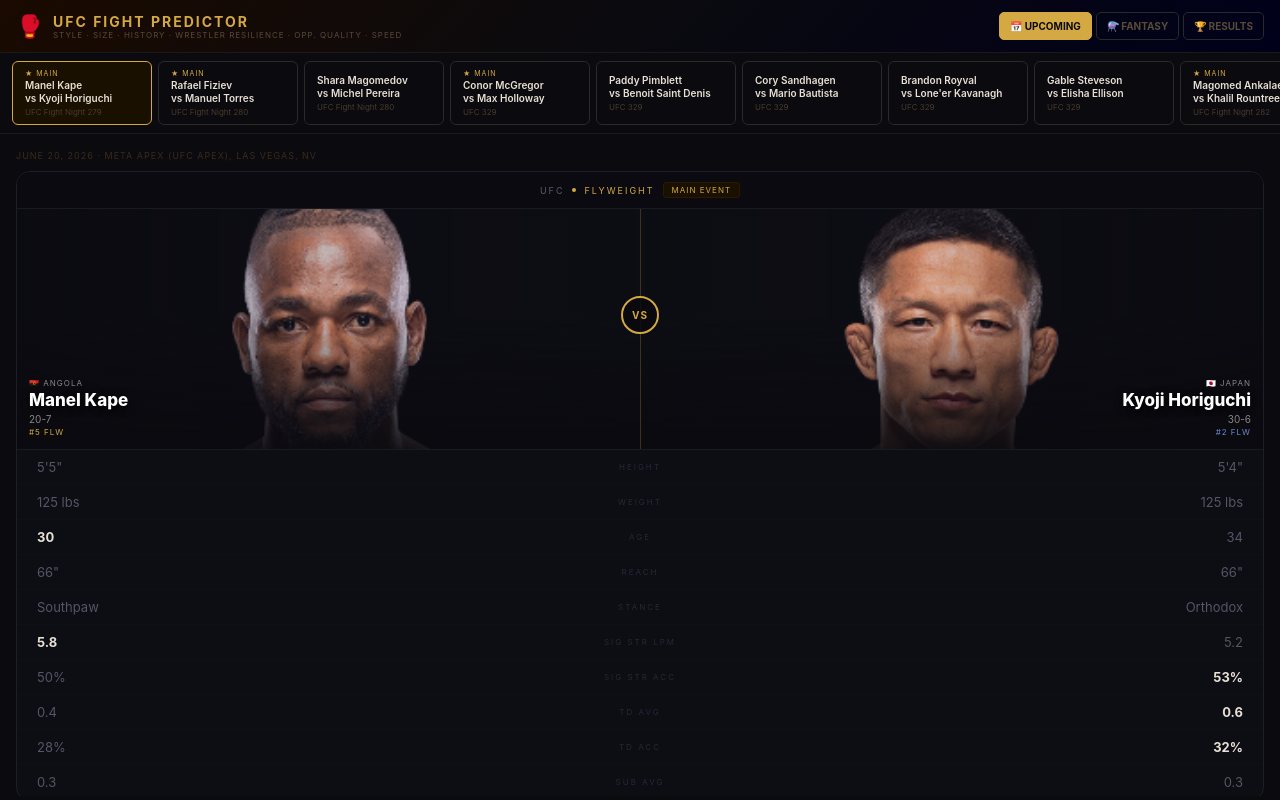
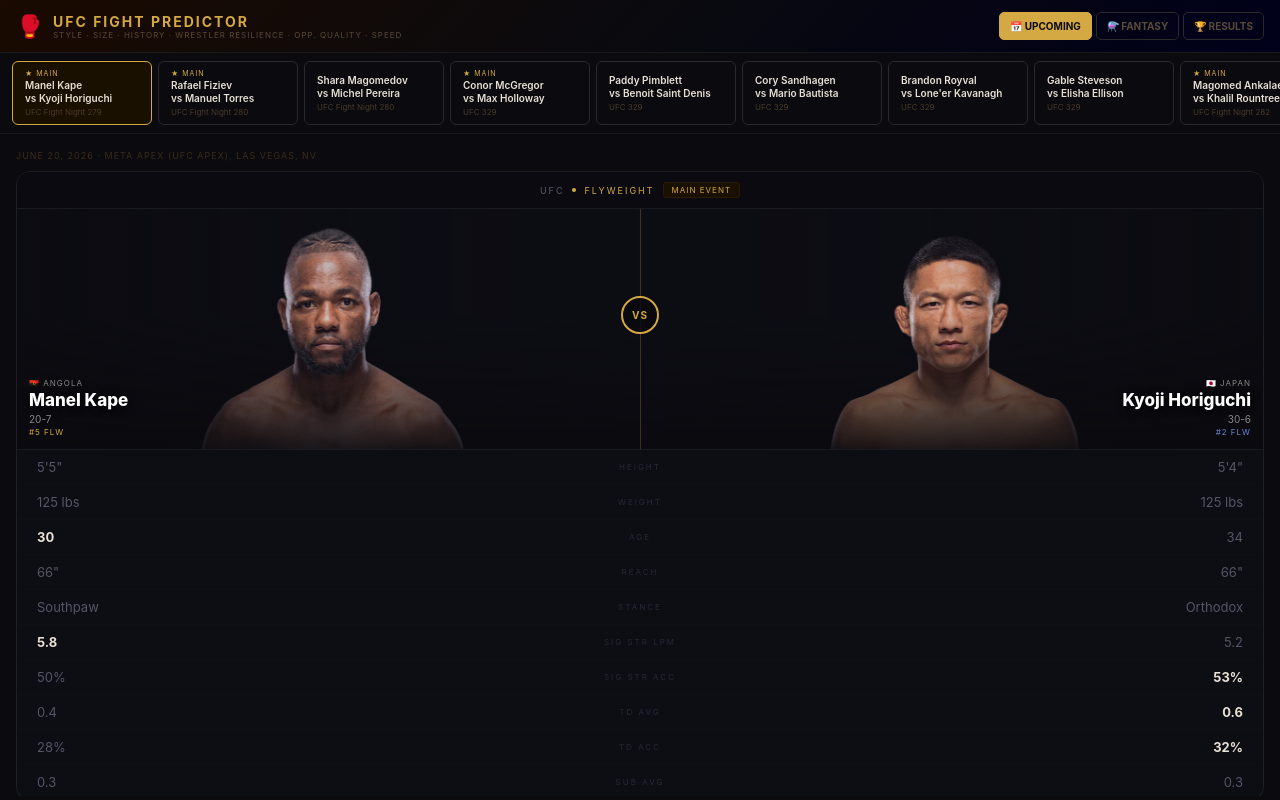
Before and after one commit to paifuu/ufc-fight-predictor, a React (Vite) app: page / in a window 1280 px wide. Built offline with nearby package versions, Linux system fonts and the light colour scheme.

Commit message:
Revert to contain+top center (good desktop, mobile misaligned at bottom)

```diff
--- a/src/App.jsx
+++ b/src/App.jsx
@@ -280,7 +280,7 @@ const FIGHTER_DB = {
     pastMatchups:{},
   },
   "Lone'er Kavanagh": {
-    name:"Lone'er Kavanagh",record:"10-1",rank:"#7 FLW",country:"🏴󠁧󠁢󠁥󠁮󠁧󠁿",age:27,
+    name:"Lone'er Kavanagh",record:"10-1",rank:"#7 FLW",country:"🇩🇰",age:27,
     weightClass:"Flyweight",naturalWeight:125,reach:67,style:"Striker",
     tendencies:["explosive hands","power punching","pressures opponents","upset specialist"],
     strengths:["power (for FLW)","chin","aggression","surprised Moreno"],
@@ -605,7 +605,7 @@ const FIGHTER_EXTRAS = {
   "Gable Steveson":        { height:'5\'10"', stance:"Orthodox",  nationality:"USA" },
   "Elisha Ellison":        { height:'6\'3"',  stance:"Orthodox",  nationality:"USA" },
   "Brandon Royval":        { height:'5\'6"',  stance:"Orthodox",  nationality:"USA" },
-  "Lone\'er Kavanagh":     { height:'5\'5"',  stance:"Orthodox",  nationality:"England" },
+  "Lone\'er Kavanagh":     { height:'5\'5"',  stance:"Orthodox",  nationality:"Denmark" },
   "Manel Kape":            { height:'5\'5"',  stance:"Southpaw",  nationality:"Angola" },
   "Kyoji Horiguchi":       { height:'5\'4"',  stance:"Orthodox",  nationality:"Japan" },
   "Kai Kara-France":       { height:'5\'7"',  stance:"Orthodox",  nationality:"New Zealand" },
@@ -1525,15 +1525,7 @@ const WIKI_TITLES = {
 function UFCMatchupCard({ f1, f2, fightMeta }) {
   // Each entry: { primary: url, fallback: url|null }
   const [imgs, setImgs] = useState([null, null]);
-  const [isDesktop, setIsDesktop] = useState(() => window.innerWidth >= 768);
   const GOLD = "#d4a843", BLUE = "#6a8ad4";
-
-  useEffect(() => {
-    const mq = window.matchMedia("(min-width: 768px)");
-    const handler = e => setIsDesktop(e.matches);
-    mq.addEventListener("change", handler);
-    return () => mq.removeEventListener("change", handler);
-  }, []);
 
   useEffect(() => {
     let cancelled = false;
@@ -1636,7 +1628,7 @@ function UFCMatchupCard({ f1, f2, fightMeta }) {
         <div style={{width:"50%",position:"relative",overflow:"hidden",background:"#0d0d14"}}>
           {imgs[0]?.primary
             ? <img src={imgs[0].primary} alt={f1.name}
-                style={{position:"absolute",inset:0,width:"100%",height:"100%",objectFit:isDesktop?"cover":"contain",objectPosition:isDesktop?"center 30%":"top center",mixBlendMode:"screen"}}
+                style={{position:"absolute",inset:0,width:"100%",height:"100%",objectFit:"contain",objectPosition:"top center",mixBlendMode:"screen"}}
                 onError={e=>{ e.target.style.display='none'; }}/>
             : <div style={{position:"absolute",inset:0,display:"flex",alignItems:"flex-end",justifyContent:"center",paddingBottom:8}}>
                 <Silhouette color={GOLD}/>
@@ -1662,7 +1654,7 @@ function UFCMatchupCard({ f1, f2, fightMeta }) {
         <div style={{width:"50%",position:"relative",overflow:"hidden",background:"#0d0d14"}}>
           {imgs[1]?.primary
             ? <img src={imgs[1].primary} alt={f2.name}
-                style={{position:"absolute",inset:0,width:"100%",height:"100%",objectFit:isDesktop?"cover":"contain",objectPosition:isDesktop?"center 30%":"top center",mixBlendMode:"screen"}}
+                style={{position:"absolute",inset:0,width:"100%",height:"100%",objectFit:"contain",objectPosition:"top center",transform:"scaleX(-1)",mixBlendMode:"screen"}}
                 onError={e=>{ e.target.style.display='none'; }}/>
             : <div style={{position:"absolute",inset:0,display:"flex",alignItems:"flex-end",justifyContent:"center",paddingBottom:8}}>
                 <Silhouette color={BLUE}/>
```
